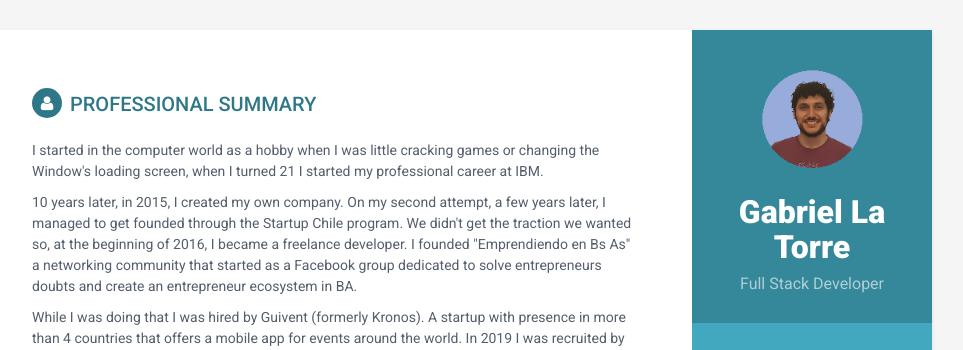
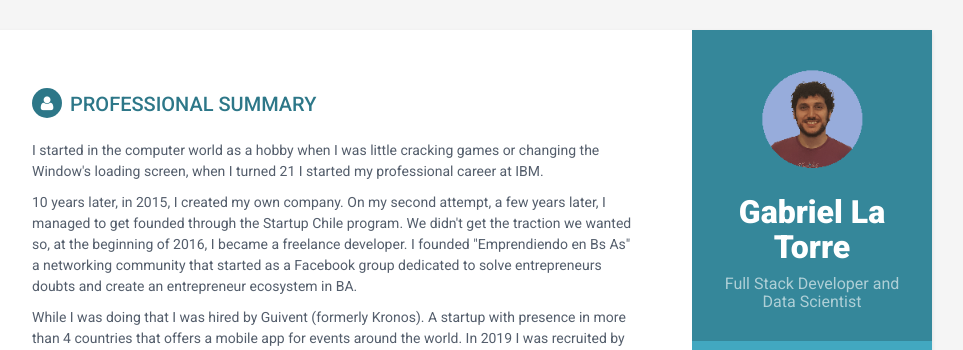
Before and after one commit to shizus/curriculum, a plain HTML site: page index.html in a window 1280 px wide. Shown: the top 350 px of the page, without its empty margins (188-1151 px from the left). Drawn offline with Linux system fonts and the light colour scheme.

Commit message:
Adding tagline

```diff
--- a/index.html
+++ b/index.html
@@ -33,7 +33,7 @@
 
                 <img class="profile" src="assets/images/gabo_bg.png" alt="" />
                 <h1 class="name">Gabriel La Torre</h1>
-                <h3 class="tagline">Full Stack Developer</h3>
+                <h3 class="tagline">Full Stack Developer and Data Scientist</h3>
             </div><!--//profile-container-->
 
             <div class="contact-container container-block">
```
